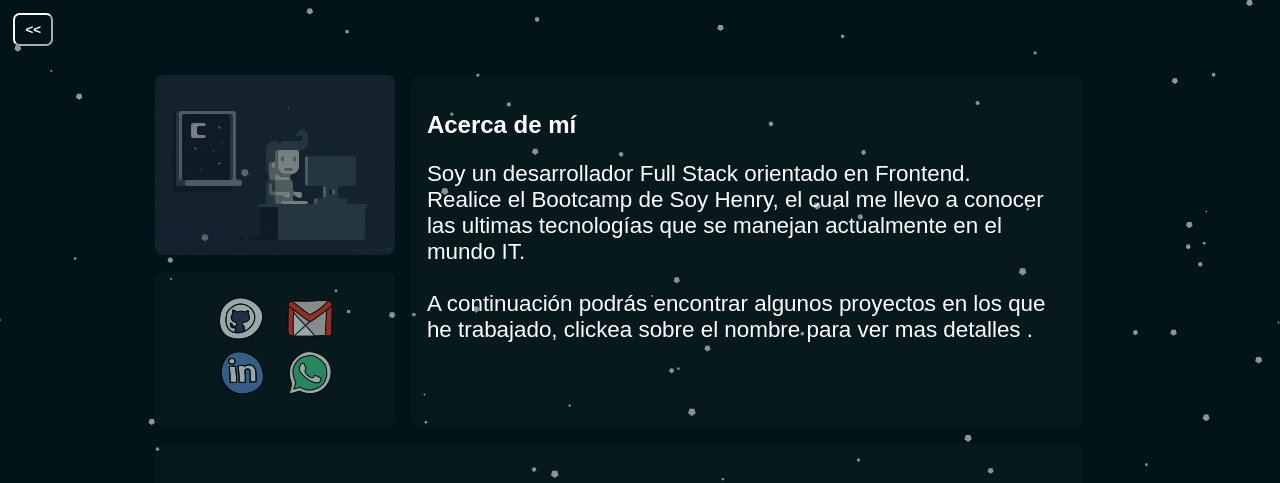
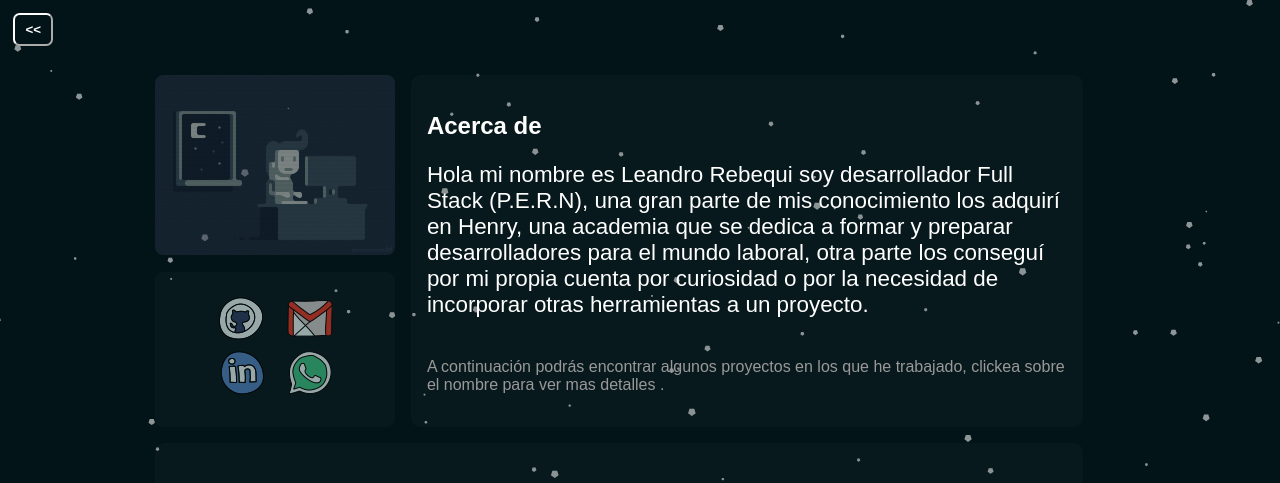
Before and after one commit to rebequileandro1398/Portfolio, a React (Create React App) app: page /home in a window 1280 px wide. Shown: the top 483 px of the page. Built offline with nearby package versions, Linux system fonts and the light colour scheme.

Commit message:
update-content

```diff
--- a/src/components/Home/Home.jsx
+++ b/src/components/Home/Home.jsx
@@ -42,11 +42,18 @@ export const Home = () => {
                         </div>
                         </div>
                         <div className={styles.container}>
-                            <h2 className={styles.title}>Acerca de mí</h2>
-                            <p className={styles.content}>Soy un desarrollador Full Stack orientado en Frontend.<br/>
-                                Realice el Bootcamp de Soy Henry, el cual me llevo a conocer las ultimas tecnologías
-                                que se manejan actualmente en el mundo IT. <br/>
-                                <br/>
+                            <div>
+                                <h2 className={styles.title}>Acerca de</h2>
+                                <p className={styles.content}>
+                                    Hola mi nombre es Leandro Rebequi soy desarrollador Full Stack (P.E.R.N),
+                                    una gran parte de mis conocimiento los adquirí en Henry, una academia que
+                                    se dedica a formar y preparar desarrolladores para el mundo laboral,
+                                    otra parte los conseguí por mi propia cuenta por curiosidad o por la
+                                    necesidad de incorporar otras herramientas a un proyecto.
+
+                                </p>
+                            </div>
+                            <p className={styles.contentFtr}>
                                 A continuación podrás encontrar algunos proyectos en los que he trabajado,
                                 clickea sobre el nombre para ver mas detalles .
                             </p>
--- a/src/components/Home/Home.module.css
+++ b/src/components/Home/Home.module.css
@@ -16,6 +16,9 @@
 }
 
 .container{
+    display: flex;
+    flex-direction: column;
+    justify-content: space-evenly;
     background-color: rgba(117, 117, 117, 0.062);
     border-radius: .6em;
     width: 40em;
@@ -94,7 +97,9 @@
 .content{
     font-size: 1.4em;
 }
-
+.contentFtr{
+    color: rgb(153, 153, 153);
+}
 
 @media (max-width: 950px) {
     .general{
```
